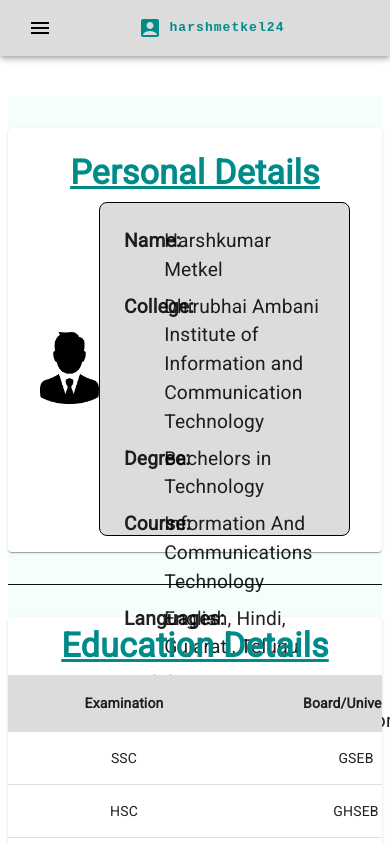
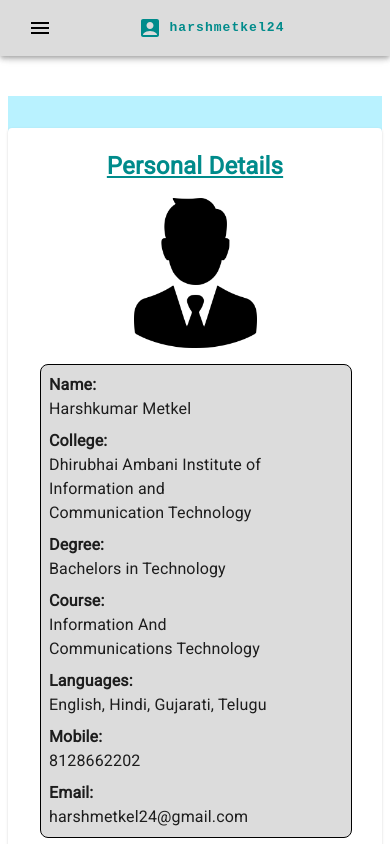
Before and after one commit to harshmetkel24/portfolio, a React (Create React App) app in the folder portfolio/: page / in a window 390 px wide. Shown: the top 844 px of the page. Built offline with nearby package versions, Linux system fonts and the light colour scheme.

Commit message:
Home page made responsive

```diff
--- a/portfolio/src/Components/EducationTable.js
+++ b/portfolio/src/Components/EducationTable.js
@@ -12,23 +12,20 @@ import {
 } from "@mui/material";
 
 const columns = [
-  { id: "exam", label: "Examination", minWidth: 200, align: "center" },
+  { id: "exam", label: "Examination", align: "center" },
   {
     id: "univ",
     label: "Board/University",
-    minWidth: 200,
     align: "center",
   },
   {
     id: "year",
     label: "Year",
-    minWidth: 200,
     align: "center",
   },
   {
     id: "cgpa",
     label: "CGPA (Scale of 10)",
-    minWidth: 200,
     align: "center",
   },
 ];
@@ -53,8 +50,9 @@ export default function EducationTable() {
           color: "#008b8b",
           fontWeight: 600,
           textDecoration: "underline",
+          fontSize: { md: "1.8em", xs: "1.5em" },
         }}
-        m={1}
+        m={2}
       >
         Education Details
       </Typography>
--- a/portfolio/src/Components/ProfileCard.js
+++ b/portfolio/src/Components/ProfileCard.js
@@ -34,44 +34,89 @@ const ProfileCard = () => {
             color: "#008b8b",
             fontWeight: 600,
             textDecoration: "underline",
+            fontSize: { md: "1.8em", xs: "1.5em" },
           }}
           m={1}
         >
           Personal Details
         </Typography>
-        <Container maxWidth="lg" sx={{ display: "flex" }}>
+        <Container
+          maxWidth="lg"
+          sx={{
+            display: "flex",
+            flexDirection: {
+              md: "row",
+              xs: "column",
+            },
+          }}
+        >
           <Box
-            p={2}
+            mt={1}
+            mb={1}
             sx={{
-              width: "30%",
+              width: {
+                md: "30%",
+                xs: "100%",
+              },
               background: "url(../images/profile-pic.png)",
               backgroundSize: "contain",
               backgroundRepeat: "no-repeat",
               backgroundPosition: "center",
-              height: "300px",
+              height: {
+                md: "300px",
+                xs: "150px",
+              },
             }}
           ></Box>
 
           <Box
-            p={2}
+            mt={1}
+            mb={1}
             sx={{
-              width: "70%",
+              width: {
+                md: "70%",
+                xs: "100%",
+              },
               backgroundColor: "#dcdcdc",
-              height: "300px",
+              height: { md: "300px", xs: "fit-content" },
               borderRadius: 2,
               border: "1px solid #000",
             }}
           >
             {details.map((detail) => {
               return (
-                <Box m={1} sx={{ display: "flex", flexGrow: 1 }}>
+                <Box
+                  m={1}
+                  sx={{
+                    display: "flex",
+                    flexDirection: {
+                      sm: "row",
+                      xs: "column",
+                    },
+                    flexGrow: 1,
+                  }}
+                >
                   <Typography
-                    sx={{ fontWeight: 700, fontSize: "1.2em", width: "20%" }}
+                    sx={{
+                      fontWeight: 700,
+                      fontSize: {
+                        md: "1.2em",
+                        xs: "1em",
+                      },
+                      width: "20%",
+                    }}
                   >
                     {detail.key}
                   </Typography>{" "}
                   <Typography
-                    sx={{ fontWeight: 550, fontSize: "1.2em", width: "80%" }}
+                    sx={{
+                      fontWeight: 550,
+                      fontSize: {
+                        md: "1.2em",
+                        xs: "1em",
+                      },
+                      width: "80%",
+                    }}
                   >
                     {detail.value}
                   </Typography>
--- a/portfolio/src/Pages/Home.js
+++ b/portfolio/src/Pages/Home.js
@@ -16,7 +16,7 @@ const Home = () => {
         maxWidth={"lg"}
         sx={{
           minHeight: "100vh",
-          backgroundColor: "#f5fffa",
+          backgroundColor: "#b9f2ff",
           marginTop: "6em",
           padding: "2em 0",
         }}
```
Also changed, not shown: portfolio/src/images/profile-img.png (added), portfolio/src/images/profile-pic.png.
